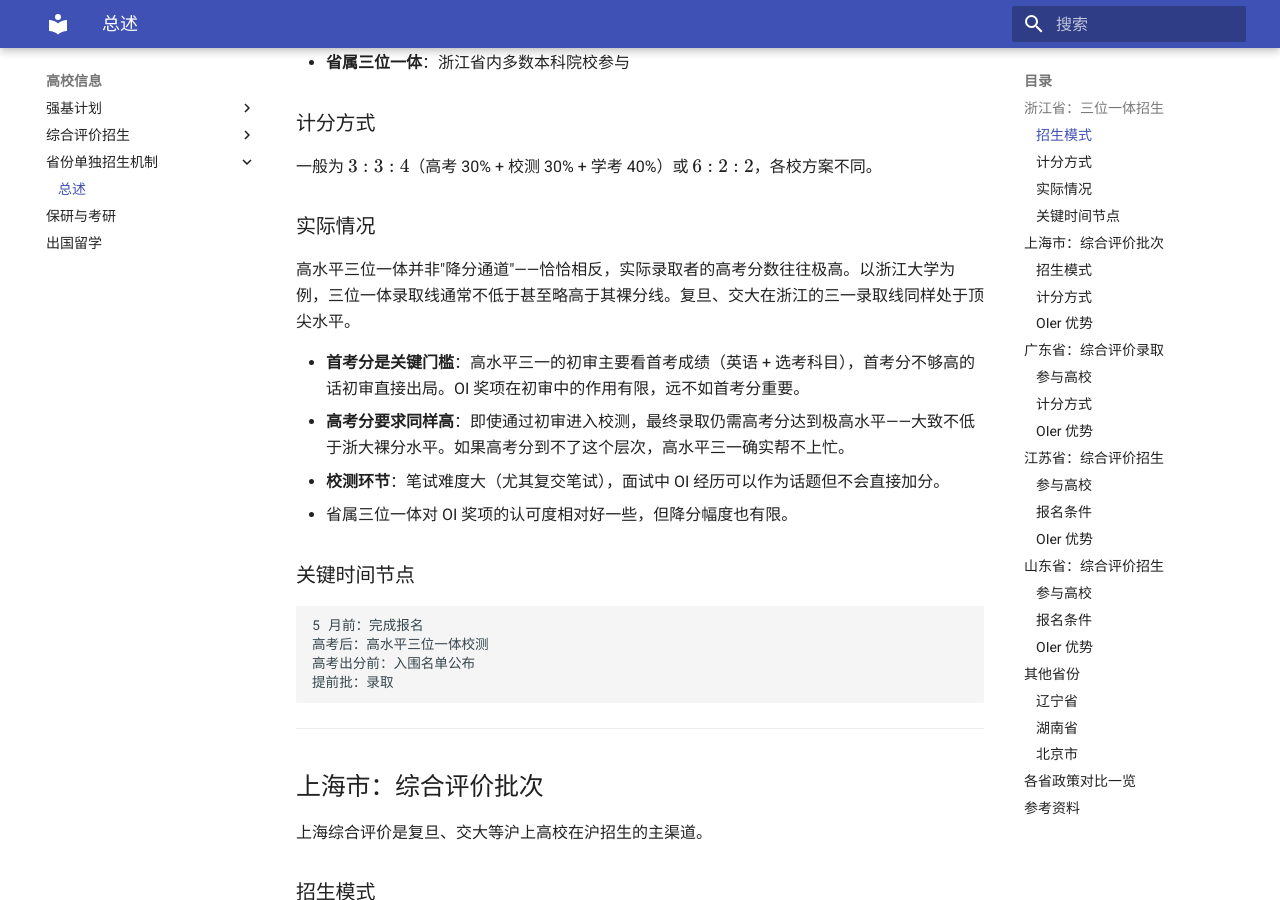
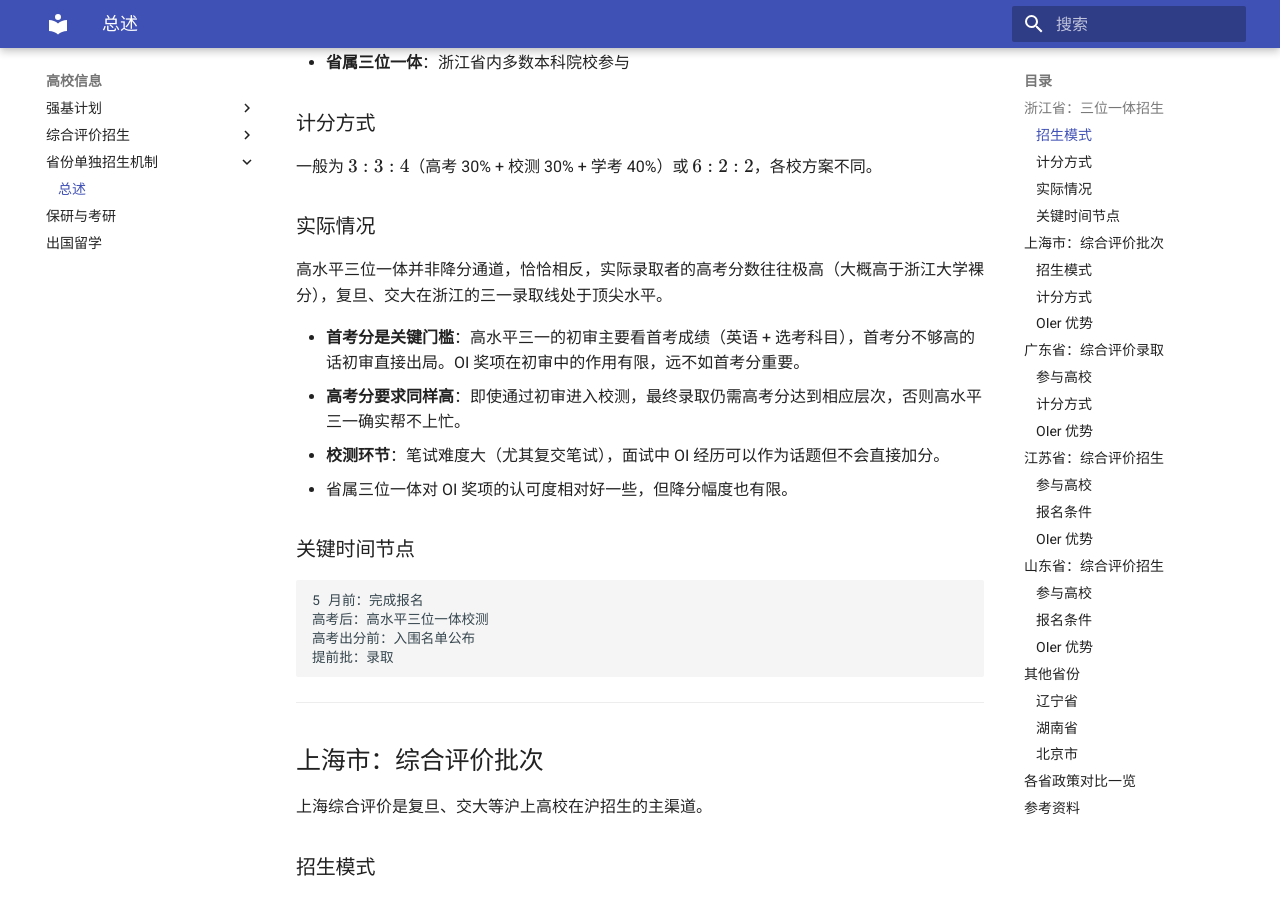
Before and after one commit to AFOIer/AFOIer, an MkDocs documentation site: the page built from docs/colleges/admission-provinces.md, in a window 1280 px wide and 900 px high, scrolled down 550 px. Built offline with MkDocs 1.6.1 and Material for MkDocs 9.7.7, drawn with Linux system fonts in a browser that asks for light colours; some of the changed text lies outside the part shown.

Commit message:
稍改语言

```diff
--- a/docs/colleges/admission-provinces.md
+++ b/docs/colleges/admission-provinces.md
@@ -21,10 +21,10 @@
 
 ### 实际情况
 
-高水平三位一体并非"降分通道"——恰恰相反，实际录取者的高考分数往往极高。以浙江大学为例，三位一体录取线通常不低于甚至略高于其裸分线。复旦、交大在浙江的三一录取线同样处于顶尖水平。
+高水平三位一体并非降分通道，恰恰相反，实际录取者的高考分数往往极高（大概高于浙江大学裸分），复旦、交大在浙江的三一录取线处于顶尖水平。
 
 - **首考分是关键门槛**：高水平三一的初审主要看首考成绩（英语 + 选考科目），首考分不够高的话初审直接出局。OI 奖项在初审中的作用有限，远不如首考分重要。
-- **高考分要求同样高**：即使通过初审进入校测，最终录取仍需高考分达到极高水平——大致不低于浙大裸分水平。如果高考分到不了这个层次，高水平三一确实帮不上忙。
+- **高考分要求同样高**：即使通过初审进入校测，最终录取仍需高考分达到相应层次，否则高水平三一确实帮不上忙。
 - **校测环节**：笔试难度大（尤其复交笔试），面试中 OI 经历可以作为话题但不会直接加分。
 - 省属三位一体对 OI 奖项的认可度相对好一些，但降分幅度也有限。
 
@@ -77,8 +77,8 @@ $6:3:1$（高考 60% + 校测 30% + 学考 10%）
 
 ### OIer 优势
 
-- 注意：港中深、南科大的机试并非编程上机考试，而是综合能力测试（数学、逻辑、英语等），与 OI 的编程能力无直接关系。OI 经历在这里并不能直接转化为分数
-- 广东高校对学科竞赛认可度较高，省奖在初审中有明显优势
+- 注意：港中深、南科大的机试并非编程上机考试，而是综合能力测试（数学、逻辑、英语等），与 OI 的编程能力无直接关系！
+- 广东高校对学科竞赛认可度较高，省奖在初审中有明显优势（中山大学）
 - 综合评价录取分数通常低于普通批，为竞赛生提供了"双保险"
 
 ---
```
